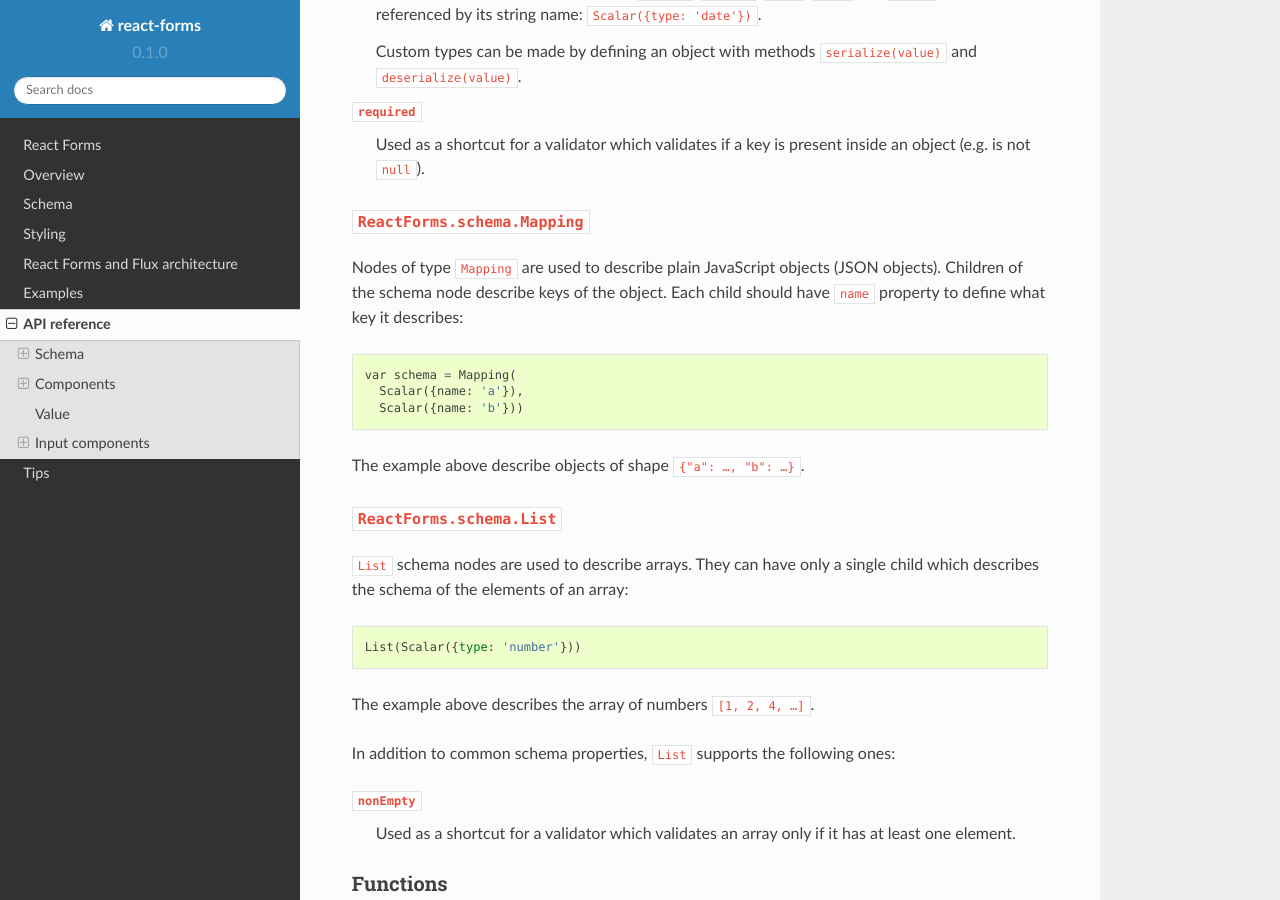
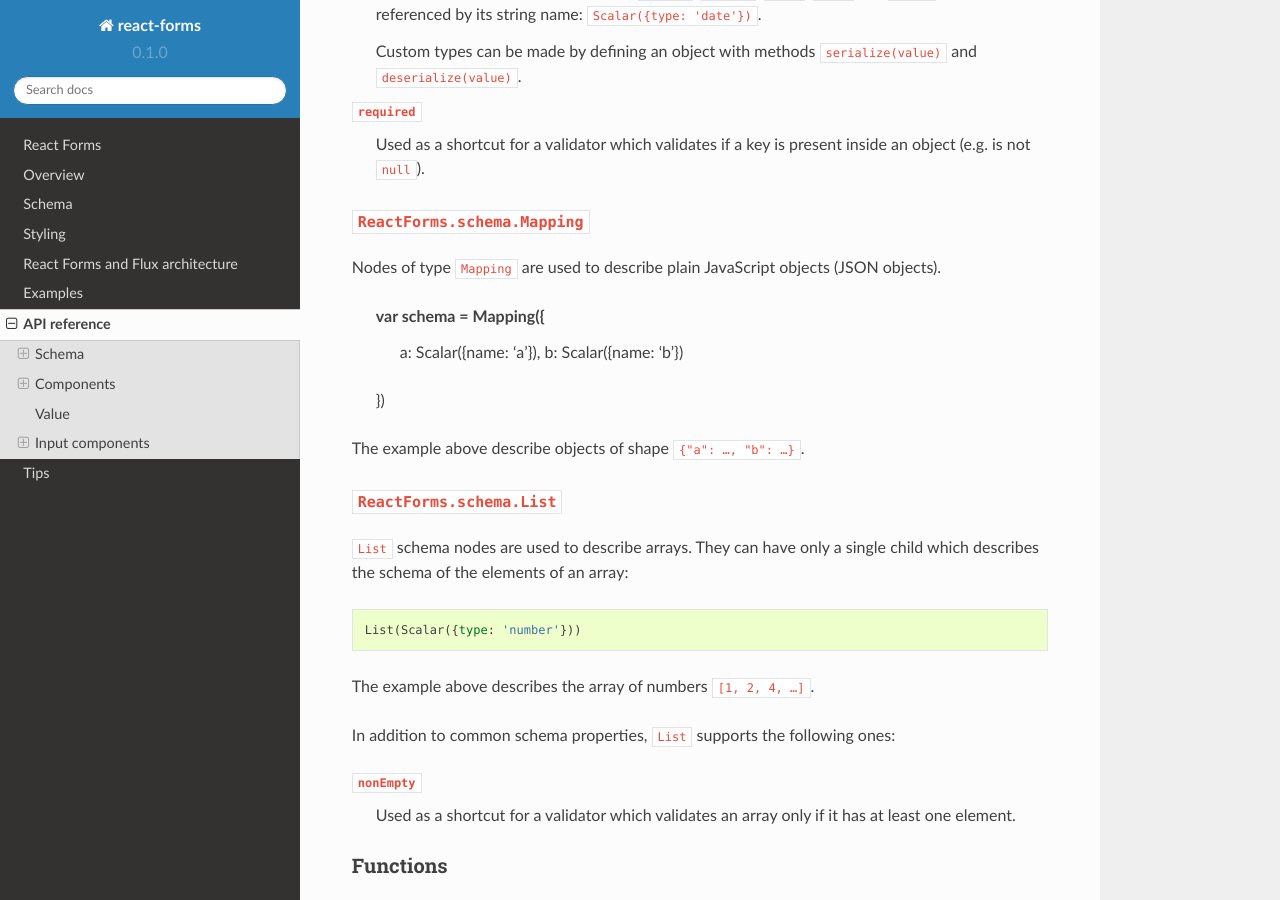
Before and after one commit to prometheusresearch-archive/react-forms, a Sphinx documentation site: the page built from docs/api.rst, in a window 1280 px wide and 900 px high, scrolled down 1747 px. Built offline with Sphinx 7.4.7 and the Read the Docs theme 2.0.0, drawn with Linux system fonts in a browser that asks for light colours.

```diff
--- a/docs/api.rst
+++ b/docs/api.rst
@@ -71,12 +71,12 @@ ones:
 ~~~~~~~~~~~~~~~~~~~~~~~~~~~~~
 
 Nodes of type ``Mapping`` are used to describe plain JavaScript objects
-(JSON objects). Children of the schema node describe keys of the object. Each
-child should have ``name`` property to define what key it describes::
+(JSON objects).
 
-  var schema = Mapping(
-    Scalar({name: 'a'}),
-    Scalar({name: 'b'}))
+  var schema = Mapping({
+    a: Scalar({name: 'a'}),
+    b: Scalar({name: 'b'})
+  })
 
 The example above describe objects of shape ``{"a": …, "b": …}``.
 
```
